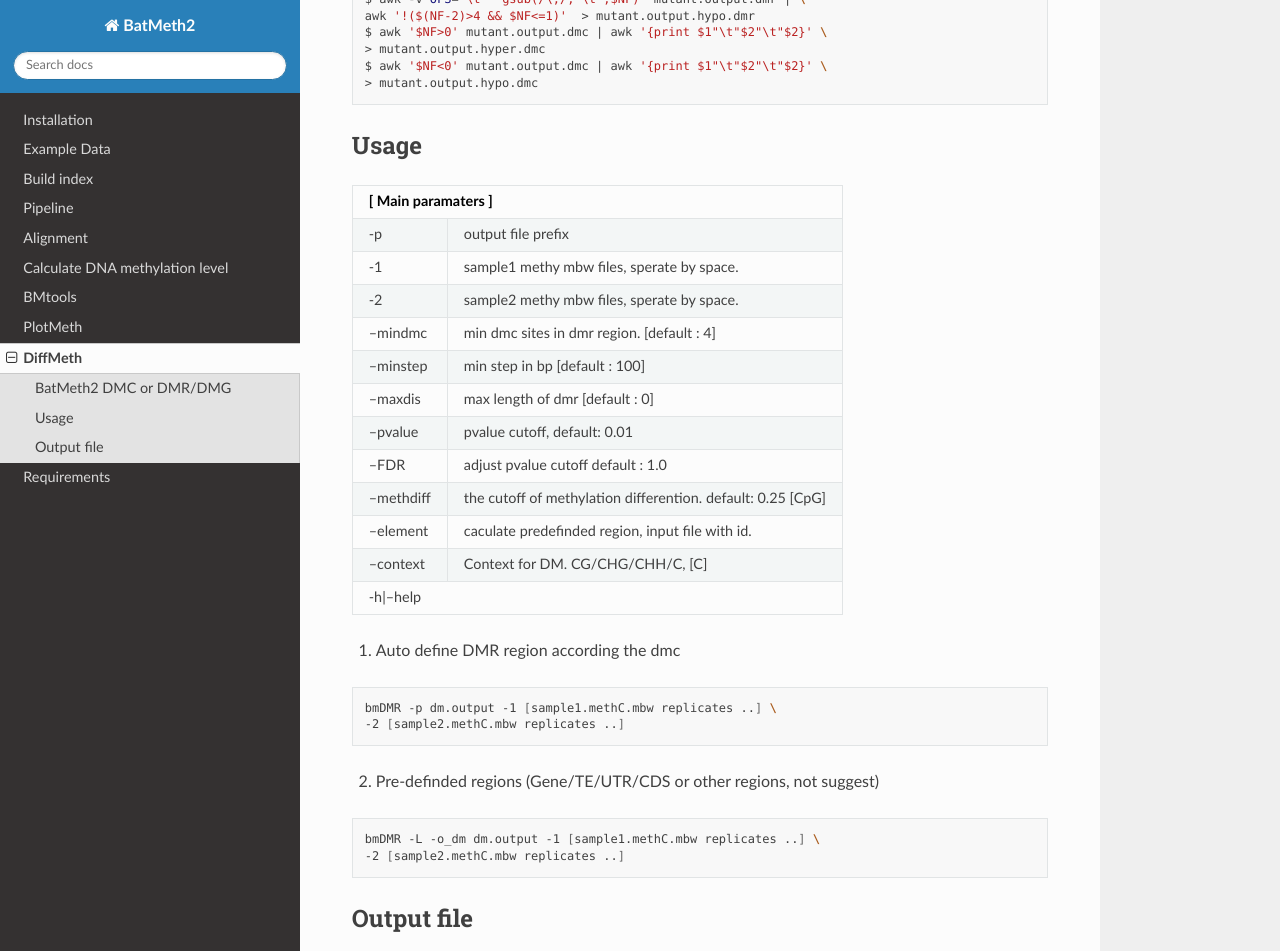
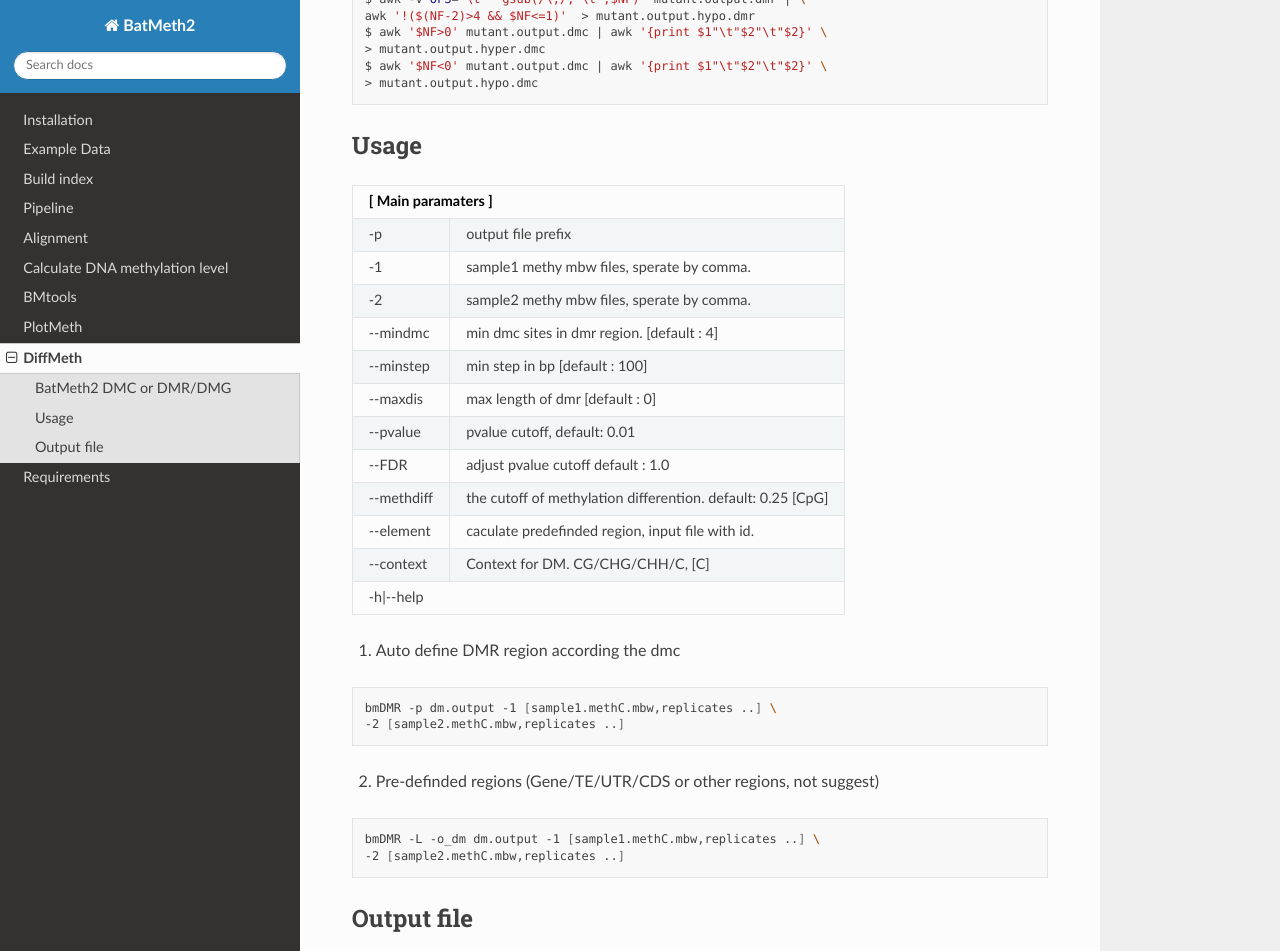
Before and after one commit to ZhouQiangwei/bt2doc-mbw, a Sphinx documentation site: the page built from source/function/DiffMeth.rst, in a window 1280 px wide and 1400 px high, scrolled down 1028 px. Shown: the top 951 px of the window. Built offline with Sphinx 7.4.7 and the Read the Docs theme 2.0.0, drawn with Linux system fonts in a browser that asks for light colours.

```diff
--- a/source/conf.py
+++ b/source/conf.py
@@ -61,6 +61,9 @@ html_theme = 'sphinx_rtd_theme'
 # so a file named "default.css" will overwrite the builtin "default.css".
 html_static_path = ['_static']
 
+## double dash -- of paramater will convert to one dash -
+smartquotes = False
+
 # source_suffix = '.rst'
 from recommonmark.parser import CommonMarkParser
 source_parsers = {
--- a/source/function/DiffMeth.rst
+++ b/source/function/DiffMeth.rst
@@ -43,9 +43,9 @@ Usage
 +=====================+==========================================================================+
 | -p                  | output file prefix                                                       |
 +---------------------+--------------------------------------------------------------------------+
-| -1                  | sample1 methy mbw files, sperate by space.                               |
+| -1                  | sample1 methy mbw files, sperate by comma.                               |
 +---------------------+--------------------------------------------------------------------------+
-| -2                  | sample2 methy mbw files, sperate by space.                               |
+| -2                  | sample2 methy mbw files, sperate by comma.                               |
 +---------------------+--------------------------------------------------------------------------+
 | --mindmc            | min dmc sites in dmr region. [default : 4]                               |
 +---------------------+--------------------------------------------------------------------------+
@@ -71,15 +71,15 @@ Usage
 
 .. code:: bash
 
-    bmDMR -p dm.output -1 [sample1.methC.mbw replicates ..] \
-    -2 [sample2.methC.mbw replicates ..]
+    bmDMR -p dm.output -1 [sample1.methC.mbw,replicates ..] \
+    -2 [sample2.methC.mbw,replicates ..]
 
 2. Pre-definded regions (Gene/TE/UTR/CDS or other regions, not suggest)
 
 .. code:: bash
 
-    bmDMR -L -o_dm dm.output -1 [sample1.methC.mbw replicates ..] \
-    -2 [sample2.methC.mbw replicates ..]
+    bmDMR -L -o_dm dm.output -1 [sample1.methC.mbw,replicates ..] \
+    -2 [sample2.methC.mbw,replicates ..]
 
 
 Output file
```
Also changed, not shown: source/function/BMtools.rst (+13 -0 lines).
